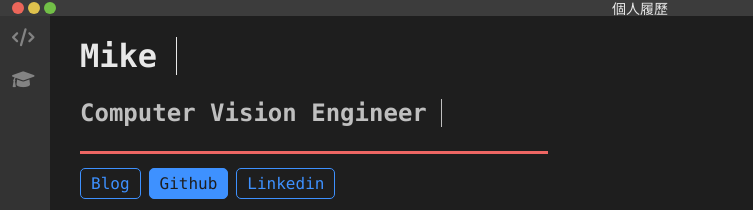
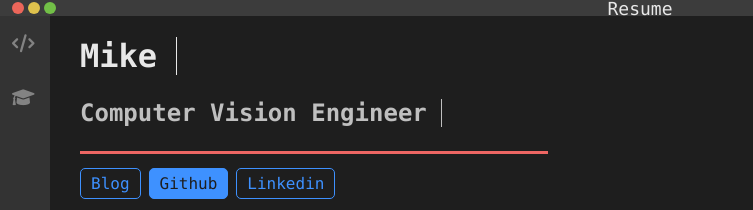
Before and after one commit to MikeHuang0618/mikehuang0618.github.io, a plain HTML site: page index.html in a window 1280 px wide. Shown: the top 210 px of the page, 0-753 px from the left. Drawn offline with nearby package versions, Linux system fonts and the light colour scheme.

Commit message:
Modify something

```diff
--- a/index.html
+++ b/index.html
@@ -12,7 +12,12 @@
 <body>
     <div class="resume-container">
         <div class="resume">
-          <div class="top"><small class="circleBtn">&times;</small><small class="circleBtn">-</small><small class="circleBtn">+</small><small class="topText">個人履歷</small></div>
+          <div class="top">
+            <small class="circleBtn">&times;</small>
+            <small class="circleBtn">-</small>
+            <small class="circleBtn">+</small>
+            <small class="topText">Resume</small>
+          </div>
           <div class="bottom">
             <div class="activeSidebar">
                 <div class="navTab" data-target="skills">
--- a/resume.css
+++ b/resume.css
@@ -93,7 +93,7 @@ ul {
   left: 50%;
   top: 50%;
   transform: translate(-50%, -50%);
-  font-size: 14px;
+  font-size: 18px;
 }
 .resume .top .circleBtn {
   position: relative;
@@ -153,7 +153,7 @@ ul {
   position: relative;
   display: flex;
   text-align: center;
-  padding: 12px 12px;
+  padding: 18px 12px;
   font-size: 18px;
   cursor: pointer;
   color: #838383;
```
